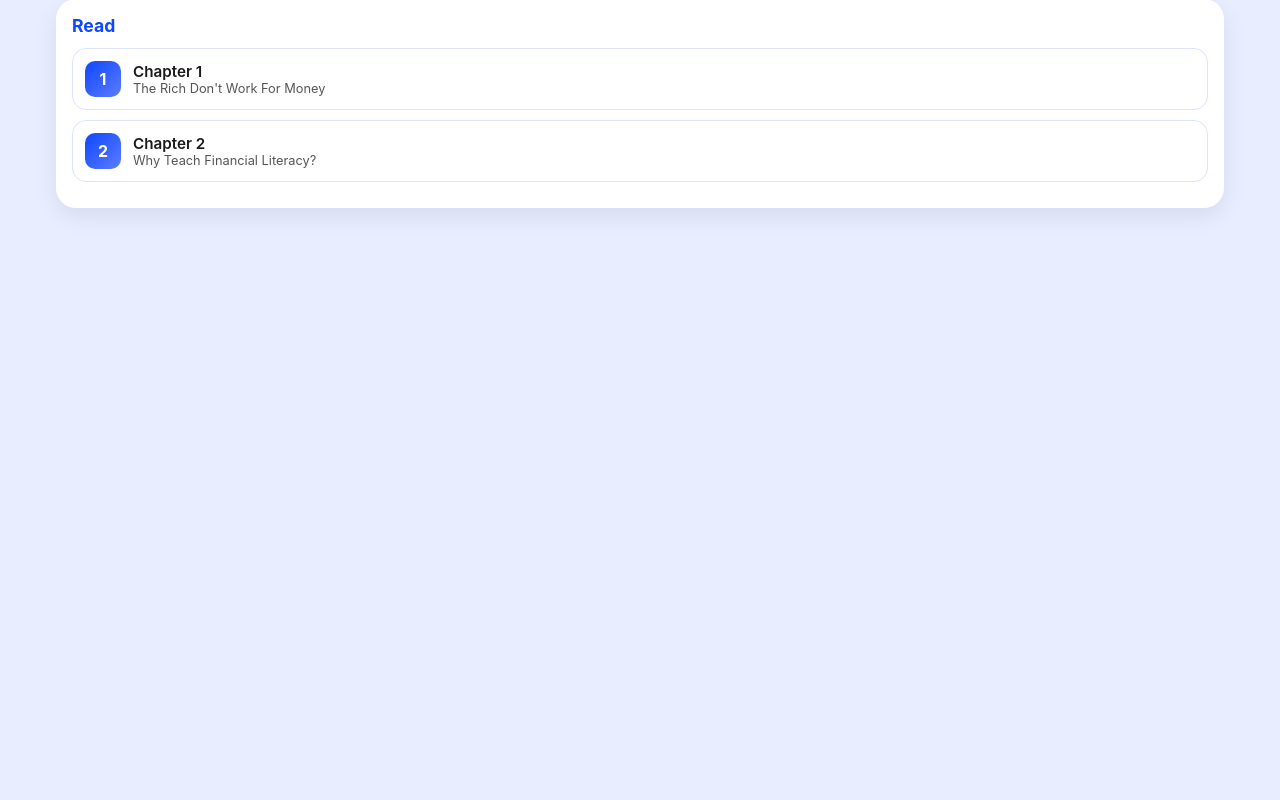
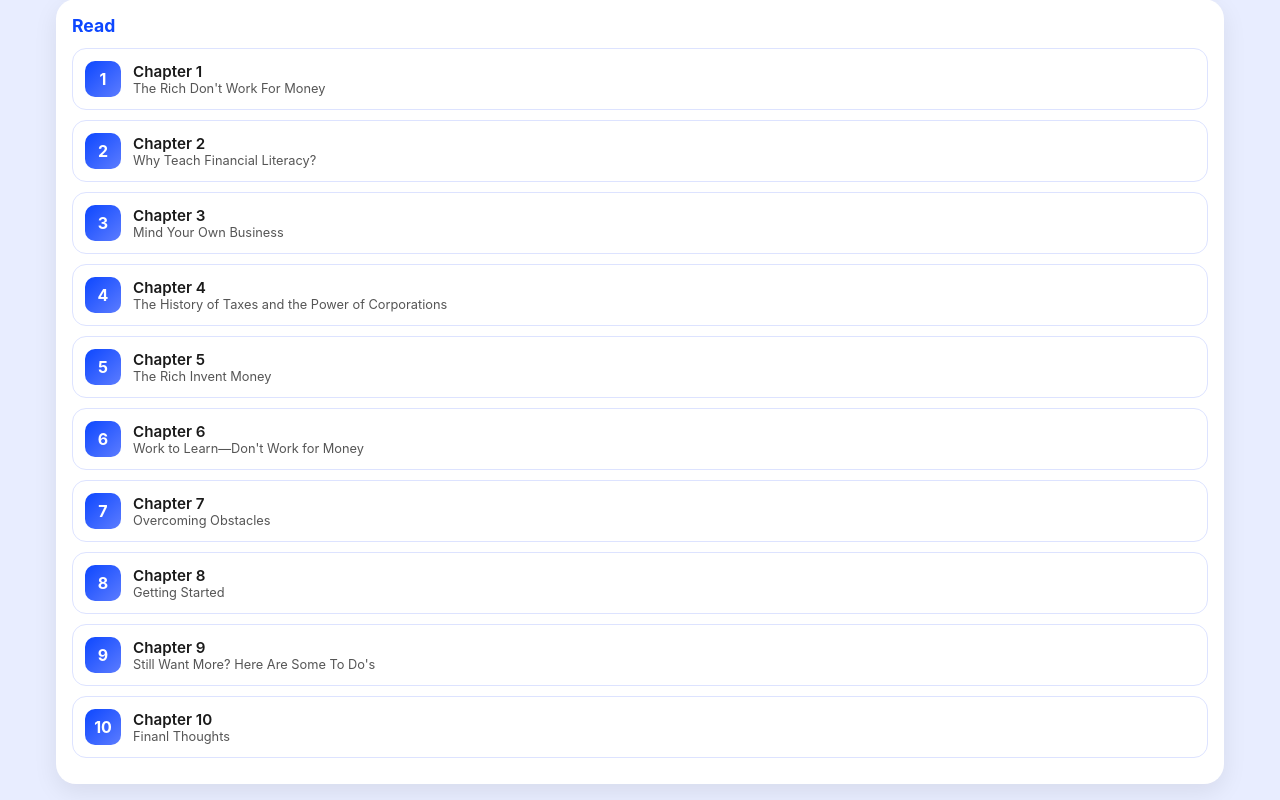
Before and after one commit to palashhazraofficial/inBook.github.io, a plain HTML site: page Rich_Dad_Poor_Dad/book_details_page.html in a window 1280 px wide. Shown: the part 456-1256 px from the top of the page. Before the commit the page ends 800 px from the top, so only its background shows below. Drawn offline with Linux system fonts and the light colour scheme.

Commit message:
Refactor book_details_page.html structure and styles

```diff
--- a/Rich_Dad_Poor_Dad/book_details_page.html
+++ b/Rich_Dad_Poor_Dad/book_details_page.html
@@ -293,6 +293,71 @@ audio {
         <div class="chapter-sub">Why Teach Financial Literacy?</div>
       </div>
     </a>
+
+    <a href="#" class="chapter">
+      <div class="chapter-icon">3</div>
+      <div class="chapter-text">
+        <div class="chapter-name">Chapter 3</div>
+        <div class="chapter-sub">Mind Your Own Business</div>
+      </div>
+    </a>
+
+    <a href="#" class="chapter">
+      <div class="chapter-icon">4</div>
+      <div class="chapter-text">
+        <div class="chapter-name">Chapter 4</div>
+        <div class="chapter-sub">The History of Taxes and the Power of Corporations</div>
+      </div>
+    </a>
+
+    <a href="#" class="chapter">
+      <div class="chapter-icon">5</div>
+      <div class="chapter-text">
+        <div class="chapter-name">Chapter 5</div>
+        <div class="chapter-sub">The Rich Invent Money</div>
+      </div>
+    </a>
+
+    <a href="#" class="chapter">
+      <div class="chapter-icon">6</div>
+      <div class="chapter-text">
+        <div class="chapter-name">Chapter 6</div>
+        <div class="chapter-sub">Work to Learn—Don't Work for Money</div>
+      </div>
+    </a>
+
+    <a href="#" class="chapter">
+      <div class="chapter-icon">7</div>
+      <div class="chapter-text">
+        <div class="chapter-name">Chapter 7</div>
+        <div class="chapter-sub">Overcoming Obstacles</div>
+      </div>
+    </a>
+
+    <a href="#" class="chapter">
+      <div class="chapter-icon">8</div>
+      <div class="chapter-text">
+        <div class="chapter-name">Chapter 8</div>
+        <div class="chapter-sub">Getting Started</div>
+      </div>
+    </a>
+
+    <a href="#" class="chapter">
+      <div class="chapter-icon">9</div>
+      <div class="chapter-text">
+        <div class="chapter-name">Chapter 9</div>
+        <div class="chapter-sub">Still Want More? Here Are Some To Do's</div>
+      </div>
+    </a>
+
+    <a href="#" class="chapter">
+      <div class="chapter-icon">10</div>
+      <div class="chapter-text">
+        <div class="chapter-name">Chapter 10</div>
+        <div class="chapter-sub">Finanl Thoughts</div>
+      </div>
+    </a>
+
   </section>
 
   <!--Listen-->
@@ -316,6 +381,78 @@ audio {
         <audio controls src="#"></audio>
       </div>
     </div>
+
+    <div class="chapter">
+      <div class="chapter-icon">▶</div>
+      <div class="chapter-text">
+        <div class="chapter-name">Chapter 3</div>
+        <div class="chapter-sub">Mind Your Own Business</div>
+        <audio controls src="#"></audio>
+      </div>
+    </div>
+
+    <div class="chapter">
+      <div class="chapter-icon">▶</div>
+      <div class="chapter-text">
+        <div class="chapter-name">Chapter 4</div>
+        <div class="chapter-sub">The History of Taxes and the Power of Corporations</div>
+        <audio controls src="#"></audio>
+      </div>
+    </div>
+
+    <div class="chapter">
+      <div class="chapter-icon">▶</div>
+      <div class="chapter-text">
+        <div class="chapter-name">Chapter 5</div>
+        <div class="chapter-sub">The Rich Invent Money</div>
+        <audio controls src="#"></audio>
+      </div>
+    </div>
+
+    <div class="chapter">
+      <div class="chapter-icon">▶</div>
+      <div class="chapter-text">
+        <div class="chapter-name">Chapter 6</div>
+        <div class="chapter-sub">Work to Learn—Don't Work for Money</div>
+        <audio controls src="#"></audio>
+      </div>
+    </div>
+
+    <div class="chapter">
+      <div class="chapter-icon">▶</div>
+      <div class="chapter-text">
+        <div class="chapter-name">Chapter 7</div>
+        <div class="chapter-sub">Overcoming Obstacles</div>
+        <audio controls src="#"></audio>
+      </div>
+    </div>
+
+    <div class="chapter">
+      <div class="chapter-icon">▶</div>
+      <div class="chapter-text">
+        <div class="chapter-name">Chapter 8</div>
+        <div class="chapter-sub">Getting Started</div>
+        <audio controls src="#"></audio>
+      </div>
+    </div>
+
+    <div class="chapter">
+      <div class="chapter-icon">▶</div>
+      <div class="chapter-text">
+        <div class="chapter-name">Chapter 9</div>
+        <div class="chapter-sub">Still Want More? Here Are Some To Do's</div>
+        <audio controls src="#"></audio>
+      </div>
+    </div>
+
+    <div class="chapter">
+      <div class="chapter-icon">▶</div>
+      <div class="chapter-text">
+        <div class="chapter-name">Chapter 10</div>
+        <div class="chapter-sub">Finanl Thoughts</div>
+        <audio controls src="#"></audio>
+      </div>
+    </div>
   </section>
 
 </main>
@@ -331,3 +468,6 @@ function showSection(id, btn) {
 
 </body>
 </html>
+
+</body>
+</html>
```
